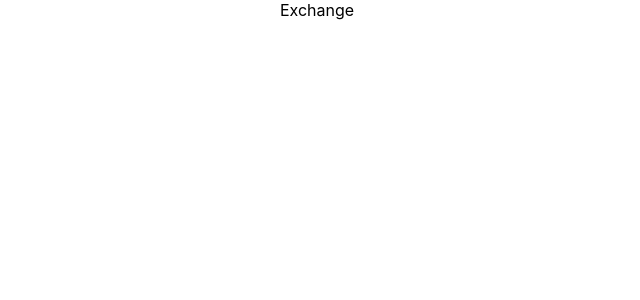
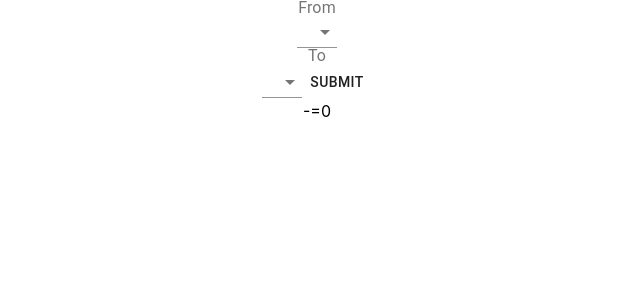
Before and after one commit to hanrichard/foreign-exchange, a React (Create React App) app in the folder ex-app/: page / in a window 1280 px wide. Shown: the top 300 px of the page, without its empty margins (323-963 px from the left). Built offline with nearby package versions, Linux system fonts and the light colour scheme.

Commit message:
feat(add calc): add calc func

```diff
--- a/ex-app/package.json
+++ b/ex-app/package.json
@@ -3,6 +3,7 @@
   "version": "0.1.0",
   "private": true,
   "dependencies": {
+    "@material-ui/core": "^4.11.4",
     "@testing-library/jest-dom": "^5.11.4",
     "@testing-library/react": "^11.1.0",
     "@testing-library/user-event": "^12.1.10",
@@ -10,6 +11,7 @@
     "axios-mock-adapter": "^1.19.0",
     "commitizen": "^4.2.2",
     "eslint-config-airbnb": "^18.2.1",
+    "material-ui": "^0.20.2",
     "prop-types": "^15.7.2",
     "react": "^17.0.2",
     "react-dom": "^17.0.2",
--- a/ex-app/src/components/App.js
+++ b/ex-app/src/components/App.js
@@ -1,12 +1,14 @@
 import './App.css';
 import React from 'react';
-import Exchange from '../components/Exchange'
+import Exchange from './Exchange';
 
 const App = () => {
   console.log('test');
 
   return (
-    <div className="App"><Exchange /></div>
+    <div className="App">
+      <Exchange />
+    </div>
   );
 };
 
--- a/ex-app/src/components/Exchange.js
+++ b/ex-app/src/components/Exchange.js
@@ -1,11 +1,81 @@
 import './App.css';
-import React from 'react';
+import React, { useState } from 'react';
+import MenuItem from '@material-ui/core/MenuItem';
+import InputLabel from '@material-ui/core/InputLabel';
+import Select from '@material-ui/core/Select';
+import Button from '@material-ui/core/Button';
+import { checkResult } from '../utility/calc';
+
+const exchangeRate = {
+  AUDUSD: 0.8371,
+  CADUSD: 0.8711,
+  USDCNY: 6.1715,
+  EURUSD: 1.2315,
+  GBPUSD: 1.5683,
+  NZDUSD: 0.7750,
+  USDJPY: 119.95,
+  EURCZK: 27.6028,
+  EURDKK: 7.4405,
+  EURNOK: 8.6651,
+};
+
+const via = {
+  USD: ['AUD', 'CAD', 'CNY', 'GBP', 'NZD', 'JPY'],
+  EUR: ['CZK', 'DKK', 'NOK'],
+};
 
 const Exchange = () => {
-  console.log('test');
+  const [from, setFrom] = useState('');
+  const [to, setTo] = useState('');
+  const [result, setResult] = useState(0);
+
+  const handleFromChange = (event) => {
+    setFrom(event.target.value);
+  };
+  const handleToChange = (event) => {
+    setTo(event.target.value);
+  };
+
+  const handleSubmit = () => {
+    setResult(checkResult(from, to, via, exchangeRate));
+  };
 
   return (
-    <div className="Exchange">Exchange</div>
+    <div className="Exchange">
+      <InputLabel id="demo-simple-select-label">From</InputLabel>
+      <Select
+        labelId="demo-simple-select-label"
+        id="demo-simple-select"
+        value={from}
+        onChange={handleFromChange}>
+        <MenuItem value="USD">USD</MenuItem>
+        <MenuItem value="AUD">AUD</MenuItem>
+        <MenuItem value={20}>Twenty</MenuItem>
+        <MenuItem value={30}>Thirty</MenuItem>
+      </Select>
+
+      <InputLabel id="demo-simple-select-label">To</InputLabel>
+      <Select
+        labelId="demo-simple-select-label"
+        id="demo-simple-select"
+        value={to}
+        onChange={handleToChange}>
+        <MenuItem value="USD">USD</MenuItem>
+        <MenuItem value="AUD">AUD</MenuItem>
+        <MenuItem value={20}>Twenty</MenuItem>
+        <MenuItem value={30}>Thirty</MenuItem>
+      </Select>
+
+      <Button onClick={handleSubmit}>Submit</Button>
+
+      <div>
+        {from}
+        -
+        {to}
+        =
+        {result}
+      </div>
+    </div>
   );
 };
 
--- a/ex-app/src/index.js
+++ b/ex-app/src/index.js
@@ -5,9 +5,7 @@ import App from './components/App';
 import reportWebVitals from './reportWebVitals';
 
 ReactDOM.render(
-  <React.StrictMode>
-    <App />
-  </React.StrictMode>,
+  <App />,
   document.getElementById('root'),
 );
 
--- /dev/null
+++ b/ex-app/src/utility/calc.js
@@ -0,0 +1,39 @@
+/* eslint-disable import/prefer-default-export */
+
+export const checkResult = (from, to, via, exchangeRate) => {
+  const onlyUnique = (value, index, self) => self.indexOf(value) === index;
+  // eslint-disable-next-line no-shadow
+  const calcRate = (from, to) => (exchangeRate[`${from}${to}`] ? exchangeRate[`${from}${to}`] : (1 / exchangeRate[`${to}${from}`]));
+
+  const arrFrom = [];
+  const arrTo = [];
+  const newArry = [];
+  Object.entries(via).forEach(
+    ([key, value]) => {
+      const findFrom = value.find((i) => i === from);
+      const findTo = value.find((i) => i === to);
+
+      if (findFrom) {
+        arrFrom.push(from, key);
+      } else if (from === 'EUR') {
+        arrFrom.push(from, 'USD');
+      }
+
+      if (findTo) {
+        arrTo.push(key, to);
+      } else if (to === 'EUR') {
+        arrFrom.push(to, 'USD');
+      }
+    },
+  );
+
+  const exchangePath = arrFrom.concat(arrTo).filter(onlyUnique);
+
+  exchangePath.forEach((_, i) => {
+    if (i < exchangePath.length - 1) {
+      newArry.push(calcRate(exchangePath[i], exchangePath[i + 1]));
+    }
+  });
+
+  return newArry.reduce((acc, current) => acc * current);
+};
```
Also changed, not shown: 1 other file (tests, documents, lock files or other folders).
